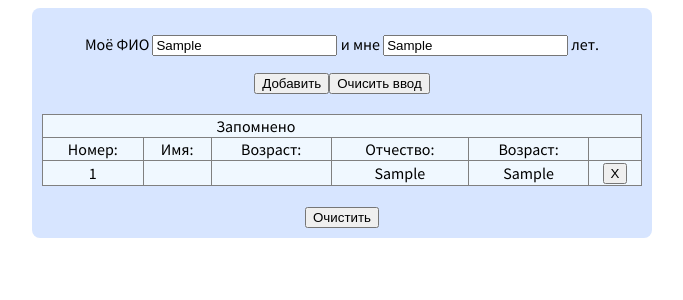
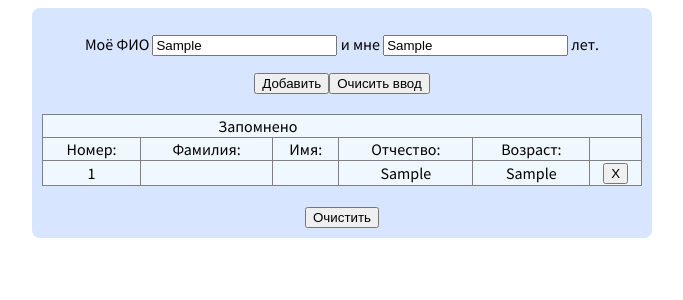
Before and after one commit to gappa00/gappa00.github.io, a Vue app: page / in a window 1280 px wide. Both pictures are taken after typing "Sample", "Sample" into the empty fields and a click on the button "Добавить". Shown: the top 300 px of the page, without its empty margins (298-981 px from the left). Built offline with nearby package versions, Linux system fonts and the light colour scheme.

Commit message:
Приложение: микрофиксы и проверка заливки индекса

```diff
--- a/src/components/main/main.vue
+++ b/src/components/main/main.vue
@@ -14,8 +14,8 @@
             </tr>
             <tr class="chelik-info-tr">
                 <td>Номер:</td>
+                <td>Фамилия:</td>
                 <td>Имя:</td>
-                <td>Возраст:</td>
                 <td>Отчество:</td>
                 <td>Возраст:</td>
                 <td ></td>
--- a/webpack.config.js
+++ b/webpack.config.js
@@ -34,9 +34,9 @@ module.exports = {
         }),
         new VueLoaderPlugin()
     ],
-    output: {
-        path: __dirname + '/docs', // Folder to store generated bundle
-        filename: 'bundle.js',  // Name of generated bundle after build
-        publicPath: '/' // public URL of the output directory when referenced in a browser
-    },
+    // output: {
+        // path: __dirname + '/docs', // Folder to store generated bundle
+        // filename: 'bundle.js',  // Name of generated bundle after build
+        // publicPath: '/' // public URL of the output directory when referenced in a browser
+    // },
 }
```
Also changed, not shown: 3 other files (tests, documents, lock files or other folders).
